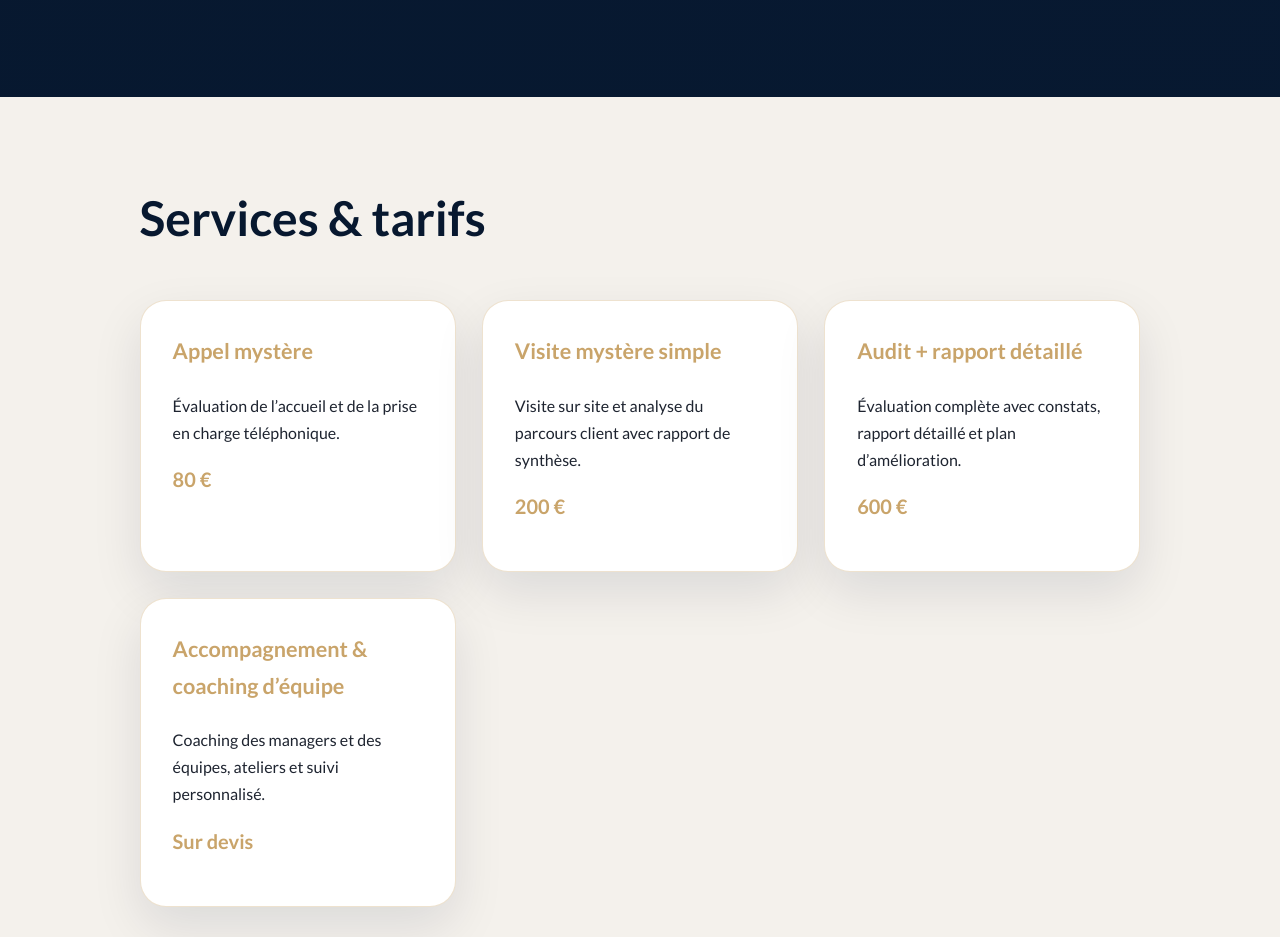
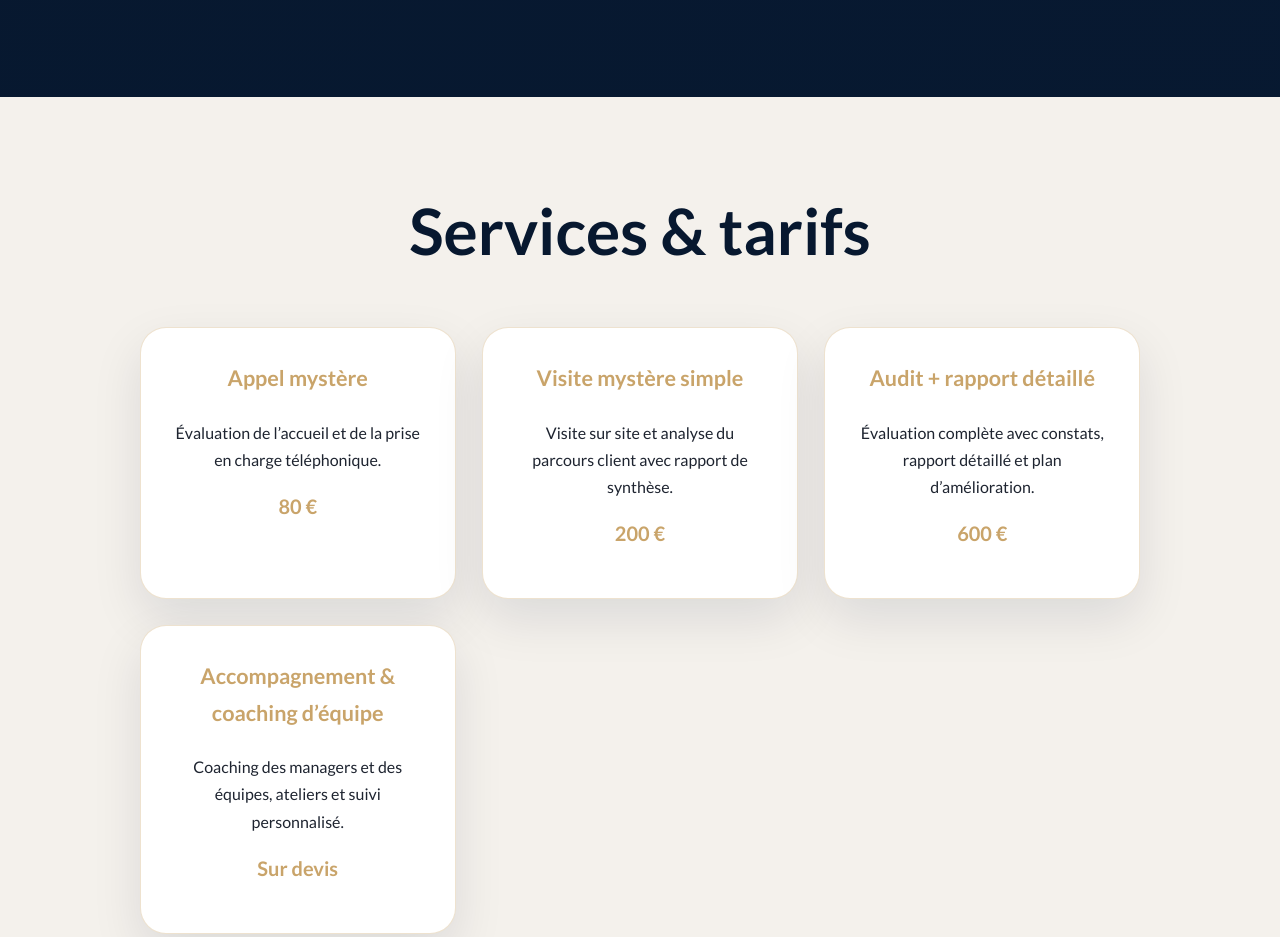
Before and after one commit to Harmonie-TH-Management/Harmonie-TH-Management.github.io, a plain HTML site: page index.html in a window 1280 px wide. Shown: the part 704-1641 px from the top of the page. Drawn offline with Linux system fonts and the light colour scheme.

Commit message:
Update style.css

```diff
--- a/style.css
+++ b/style.css
@@ -413,3 +413,18 @@ nav a:hover{
   .menu-toggle{display:flex;}
   .hero{padding:90px 20px;}
 }
+.section{
+  text-align:center;
+}
+
+.section h2{
+  text-align:center;
+  font-size:clamp(2.5rem,5vw,4rem);
+  margin-bottom:35px;
+}
+
+.section p{
+  max-width:850px;
+  margin-left:auto;
+  margin-right:auto;
+}
```
